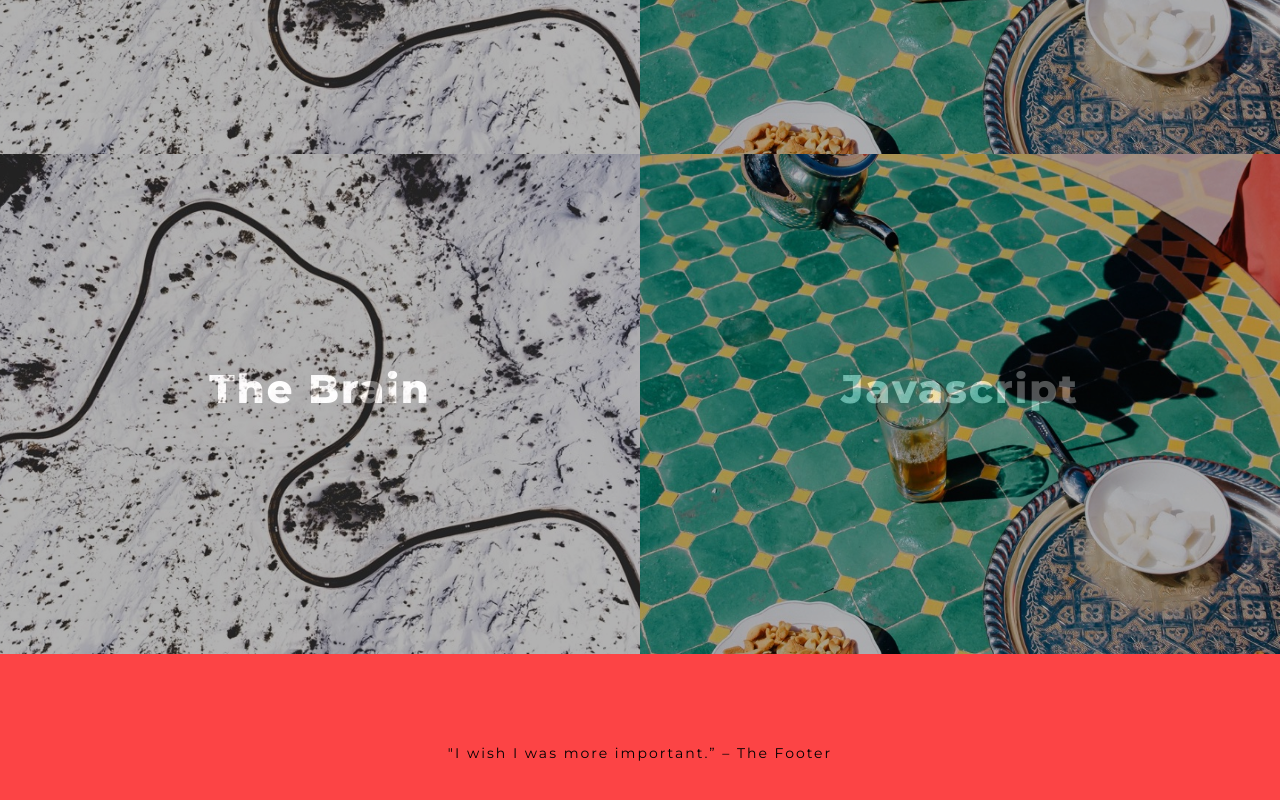
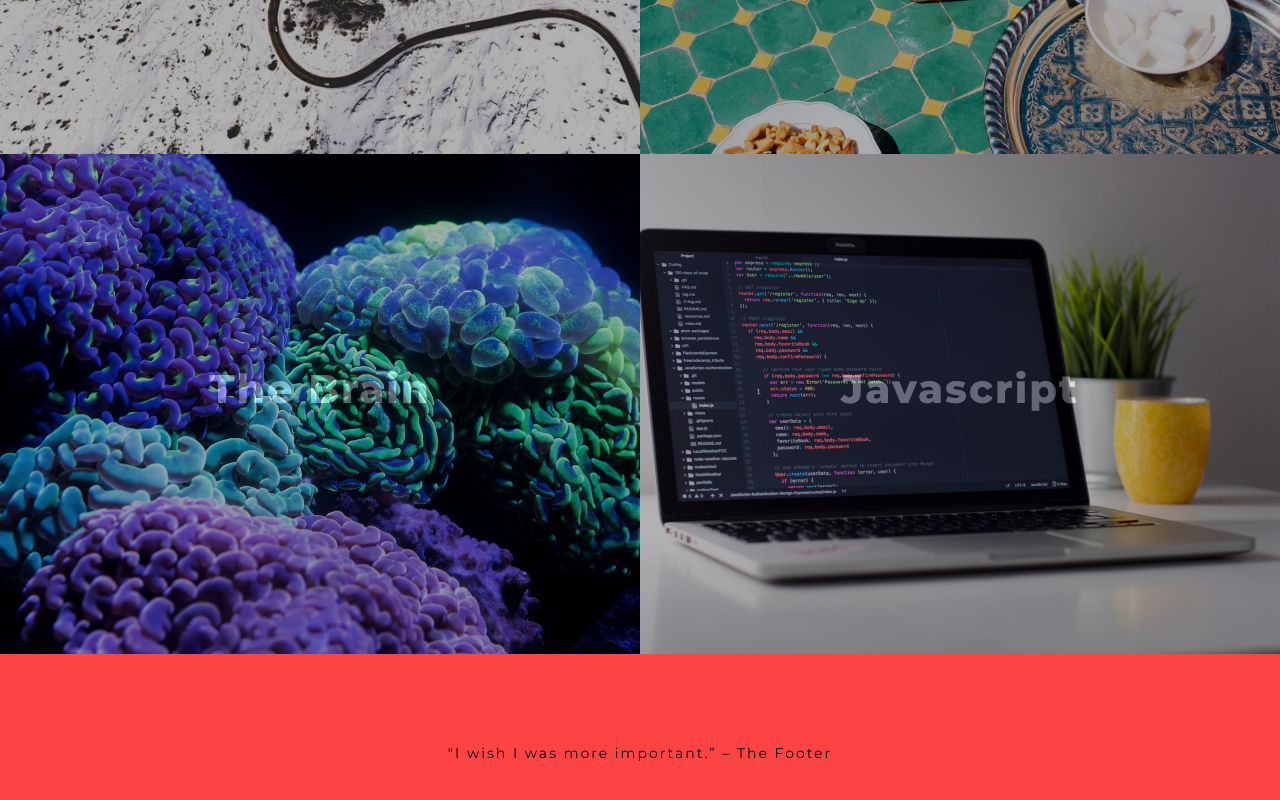
Before and after one commit to reubenosborne/eda, a plain HTML site: page index.html in a window 1280 px wide. Shown: the part 1666-2466 px from the top of the page. Drawn offline with Linux system fonts and the light colour scheme.

Commit message:
Add Sprint 4 blog pages

```diff
--- a/index.html
+++ b/index.html
@@ -62,7 +62,7 @@
       </a>
     </article>
 
-    <article class="flex" style="background-image: url('images/road.jpg')">
+    <article class="flex" style="background-image: url('images/brain.jpg')">
       <a href="blog/s4_cultural.html">
         <div class="overlay flex">
             <h2>The Brain</h2>
@@ -70,7 +70,7 @@
       </a>
     </article>
 
-    <article class="flex" style="background-image: url('images/tea.jpg')">
+    <article class="flex" style="background-image: url('images/code.jpg')">
       <a href="blog/s4_tech.html">
         <div class="overlay flex">
             <h2>Javascript</h2>
```
Also changed, not shown: images/brain.jpg (added), images/code.jpg (added), 1 other file.
